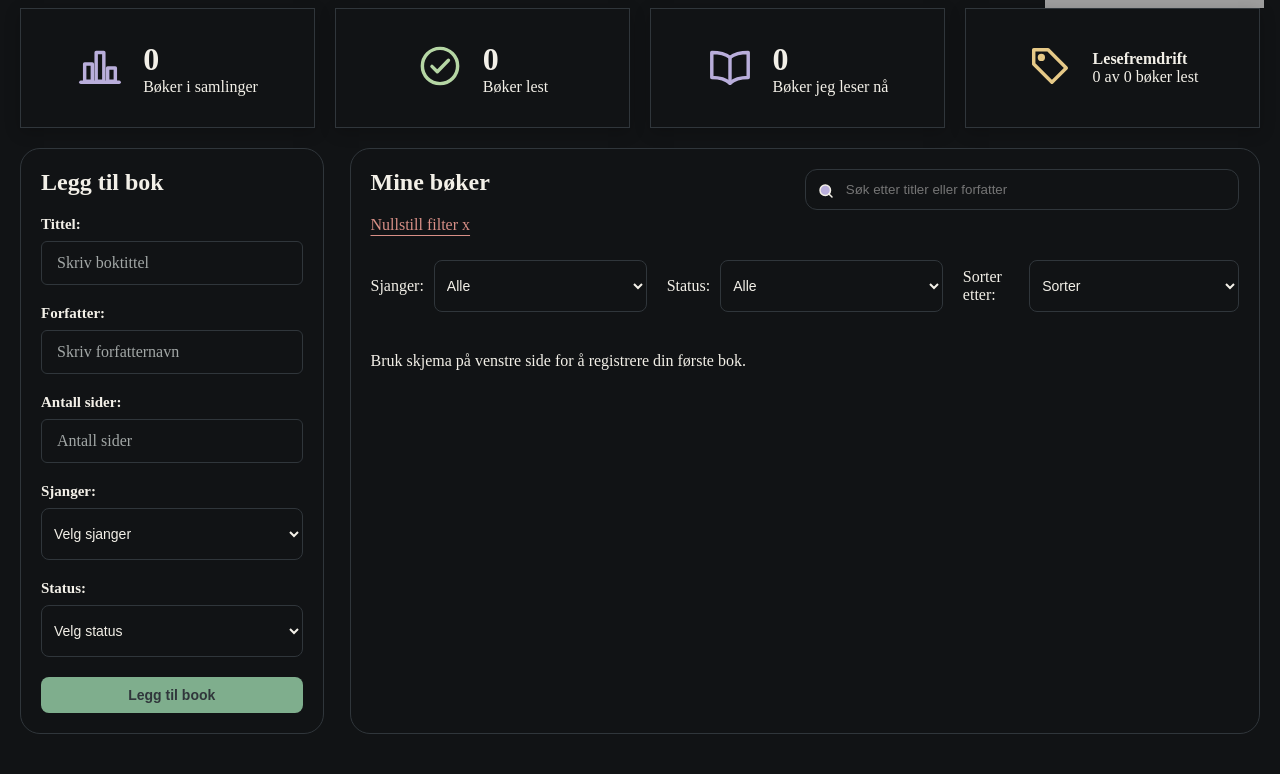
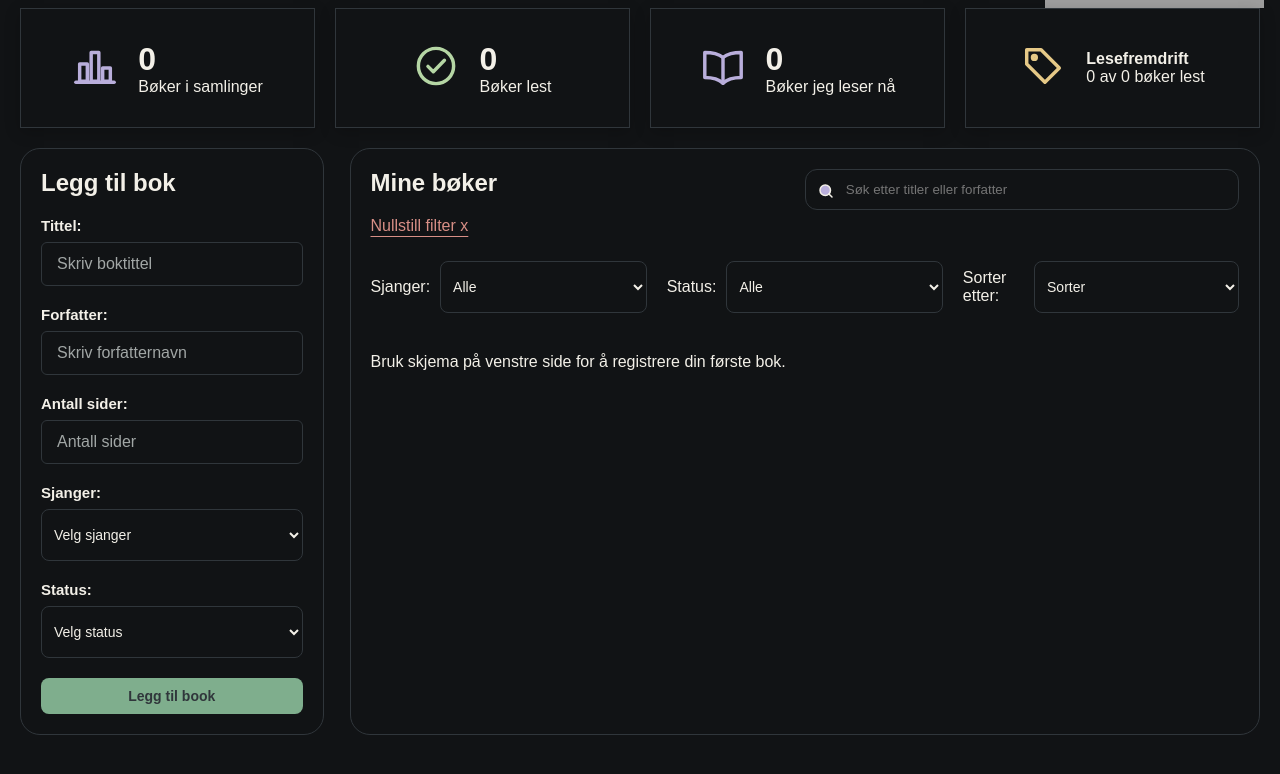
Before and after one commit to beata26pg-hue/book-archive, a plain HTML site: page index.html in a window 1280 px wide. Shown: the part 156-930 px from the top of the page. Drawn offline with Linux system fonts and the light colour scheme; grey boxes are pictures that could not be loaded.

Commit message:
Adds font face

```diff
--- a/css/style.css
+++ b/css/style.css
@@ -38,6 +38,16 @@
     --font-family-sans: 'DM Sans', sans-serif;
 }
 
+@font-face {
+    font-family: 'DM Sans';
+    font-style: normal;
+    font-weight: 100 1000;
+    font-display: swap;
+    src: url(https://fonts.gstatic.com/s/dmsans/v17/rP2Hp2ywxg089UriCZ2IHTWCBl0-8RH9.woff2) format('woff2');
+    unicode-range: U+0100-02BA, U+02BD-02C5, U+02C7-02CC, U+02CE-02D7, U+02DD-02FF, U+0304, U+0308, U+0329, U+1D00-1DBF, U+1E00-1E9F, U+1EF2-1EFF, U+2020, U+20A0-20AB, U+20AD-20C4, U+2113, U+2C60-2C7F, U+A720-A7FF;
+}
+
+
 *,
 *::before,
 *::after {
@@ -48,6 +58,7 @@
 
 html,
 body {
+    font-family: var(--font-family-sans);
     background-color: var(--color-bg);
     color: var(--color-text);
 }
--- a/index.html
+++ b/index.html
@@ -14,9 +14,6 @@
 
     <link rel="preconnect" href="https://fonts.googleapis.com">
     <link rel="preconnect" href="https://fonts.gstatic.com" crossorigin>
-    <link
-        href="https://fonts.googleapis.com/css2?family=DM+Sans:ital,opsz,wght@0,9..40,100..1000;1,9..40,100..1000&display=swap"
-        rel="stylesheet">
 
     <link rel="stylesheet" href="./css/style.css">
     <link rel="stylesheet" href="./css/forms.css">
```
